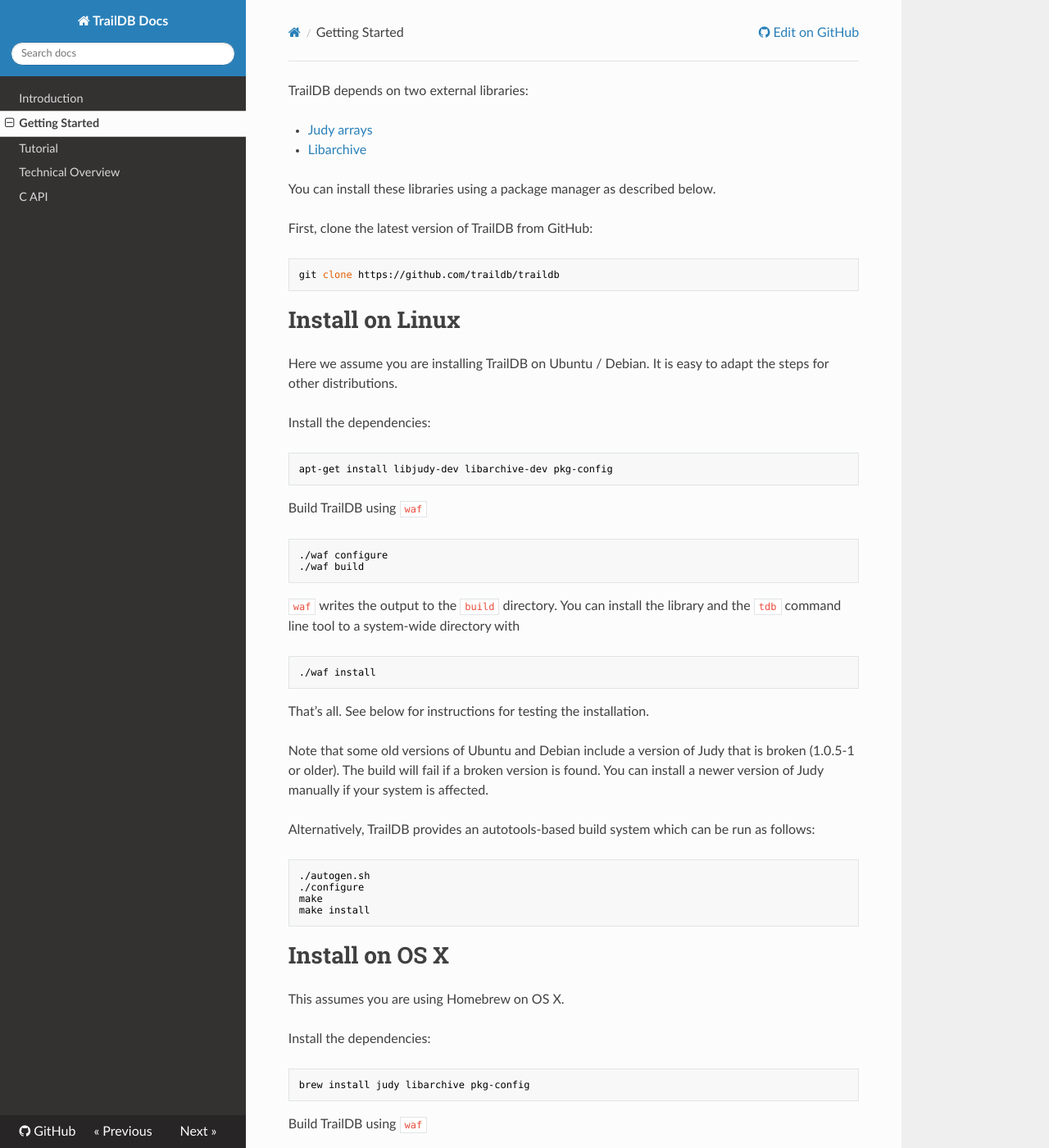
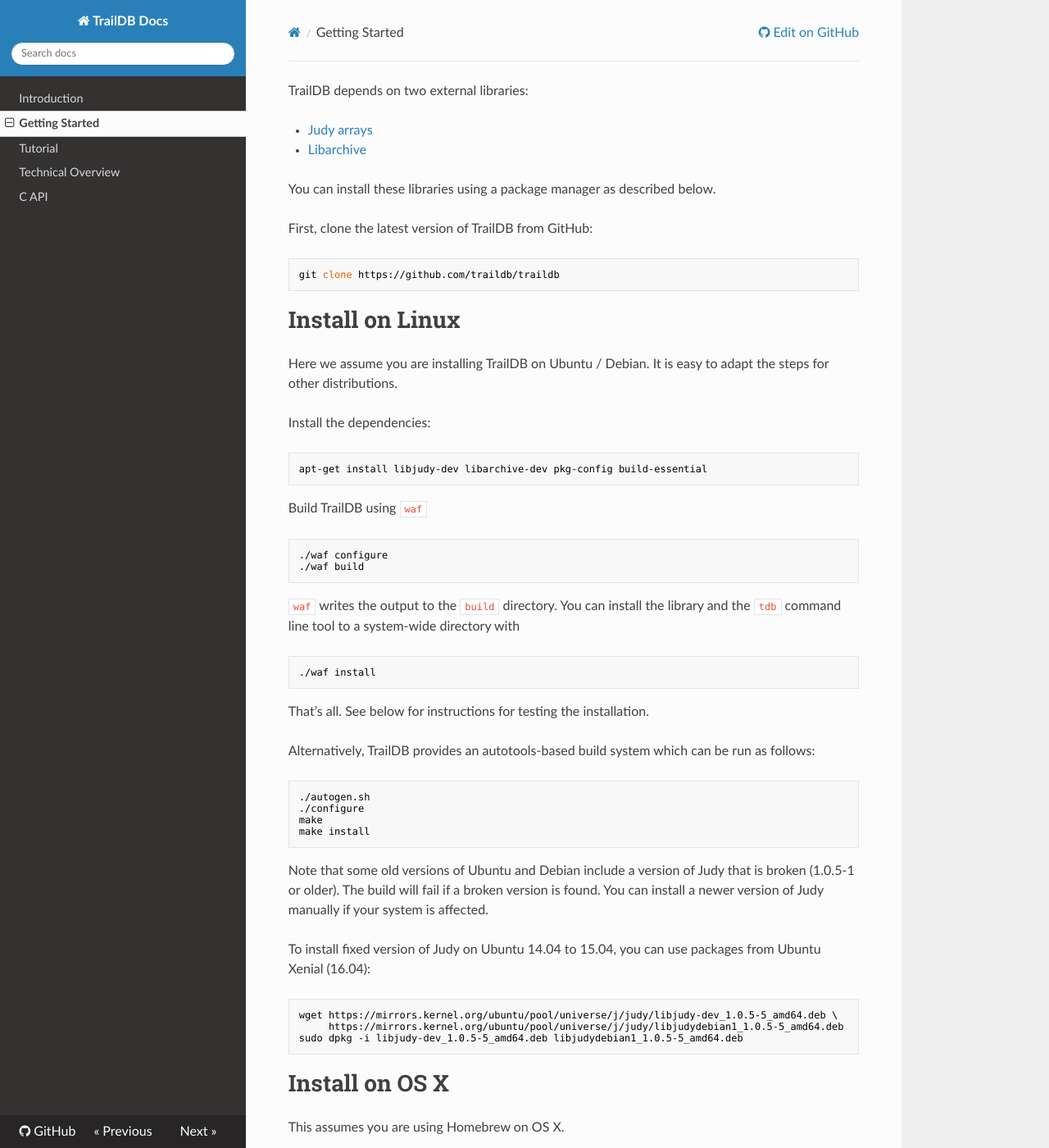
Before and after one commit to traildb/traildb, an MkDocs documentation site: the page built from doc/docs/getting_started.md, in a window 1280 px wide and 1400 px high. Shown: the whole window at 82% size. Built offline with MkDocs 1.6.1, drawn with Linux system fonts in a browser that asks for light colours; nearby versions of some CDN libraries; old or Windows-style settings are respelled for this version of MkDocs.

Commit message:
Update ubuntu/linux instructions: add dependency on build-essential and add specific recipe to update judy on older Ubuntu versions

````diff
--- a/doc/docs/getting_started.md
+++ b/doc/docs/getting_started.md
@@ -18,7 +18,7 @@
 
 Install the dependencies:
 ```sh
-apt-get install libjudy-dev libarchive-dev pkg-config
+apt-get install libjudy-dev libarchive-dev pkg-config build-essential
 ```
 
 Build TrailDB using `waf`
@@ -47,6 +42,18 @@
 ./configure
 make
 make install
+```
+
+Note that some old versions of Ubuntu and Debian include a version of
+Judy that is broken (1.0.5-1 or older). The build will fail if a broken
+version is found. You can install a newer version of Judy manually if
+your system is affected.
+
+To install fixed version of Judy on Ubuntu 14.04 to 15.04, you can use packages from Ubuntu Xenial (16.04):
+```sh
+wget https://mirrors.kernel.org/ubuntu/pool/universe/j/judy/libjudy-dev_1.0.5-5_amd64.deb \
+	 https://mirrors.kernel.org/ubuntu/pool/universe/j/judy/libjudydebian1_1.0.5-5_amd64.deb
+sudo dpkg -i libjudy-dev_1.0.5-5_amd64.deb libjudydebian1_1.0.5-5_amd64.deb
 ```
 
 # Install on OS X
````
Also changed, not shown: other parts of doc/docs/getting_started.md (+0 -5 lines).
